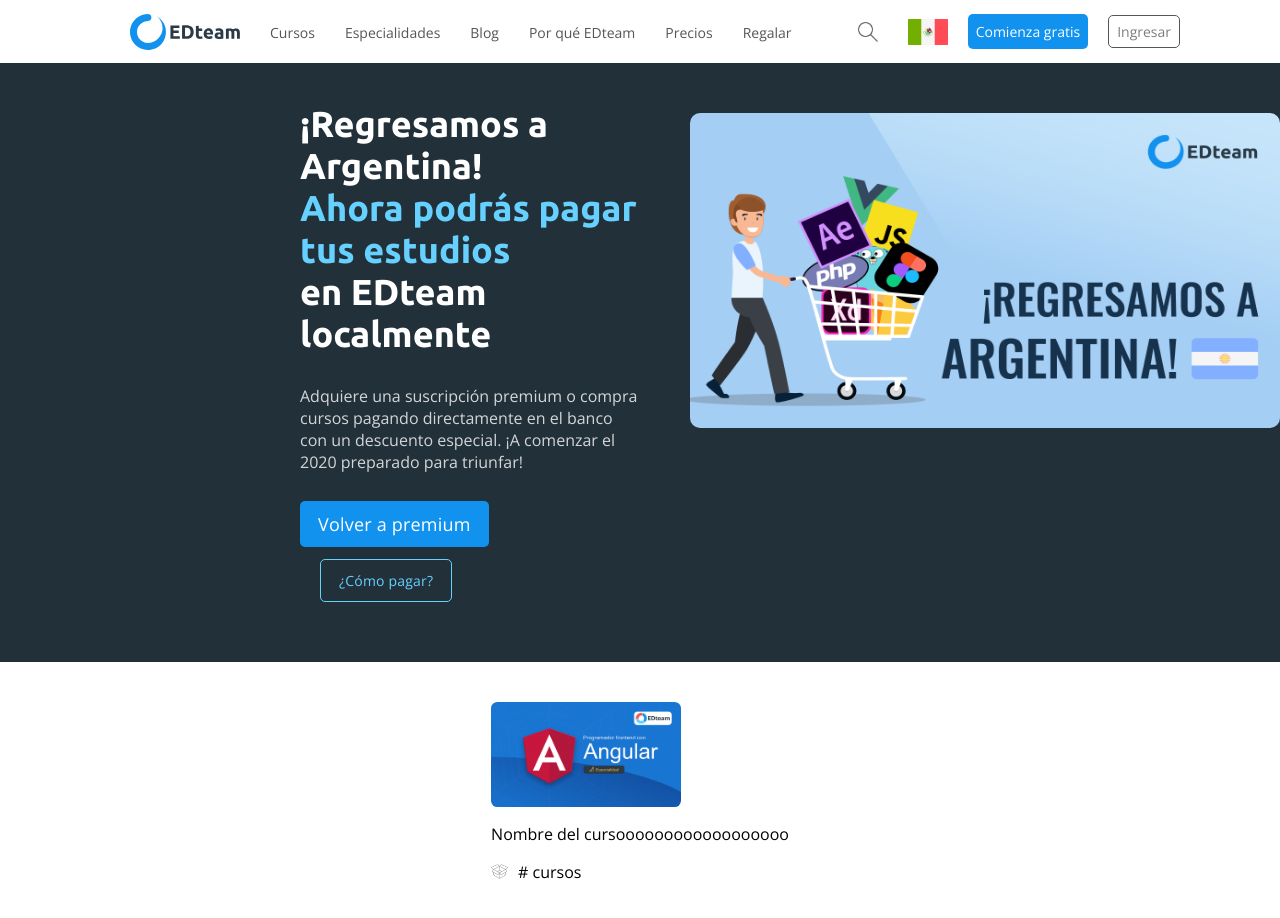
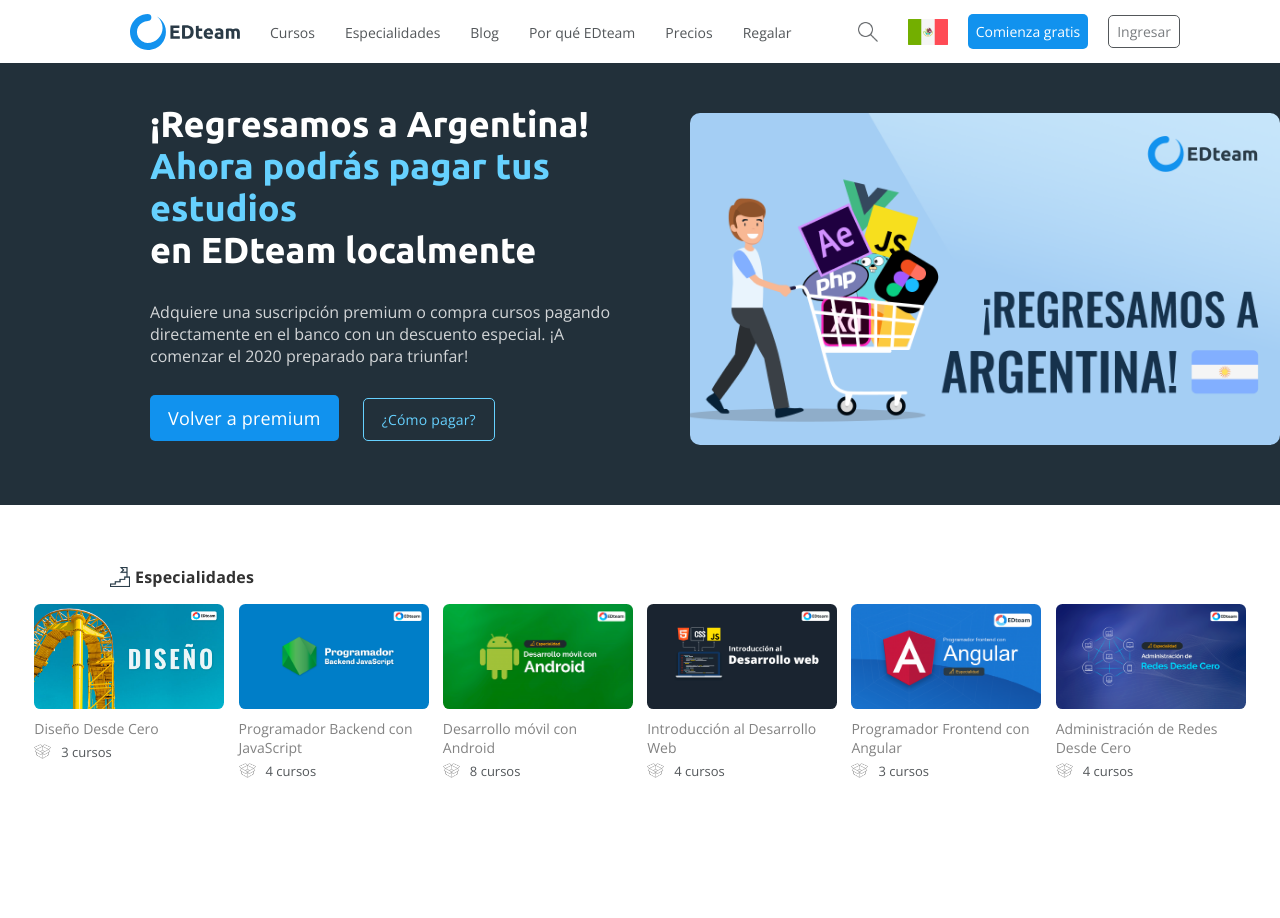
Before and after one commit to SimonArenas/Replicas-paginas-web, a plain HTML site: page Edteam/index.html in a window 1280 px wide. After the commit the page ends 800 px from the top, so only its background shows below. Drawn offline with nearby package versions, Linux system fonts and the light colour scheme.

Commit message:
edteam terminado

```diff
--- a/Edteam/index.html
+++ b/Edteam/index.html
@@ -13,6 +13,7 @@
       href="https://fonts.googleapis.com/css?family=Ubuntu:300,400,700&display=swap"
       rel="stylesheet"
     />
+    <link rel='icon' href='img/logo.svg' type='image/x-icon'/ >
 
     <title>Edteam</title>
   </head>
@@ -70,14 +71,62 @@
           </div>
         </div>
       </section>
-
+      <div class="TextoEspecialidades">
+        <div class="GoalImage"></div>
+        <p>Especialidades</p>
+      </div>
       <section class="especialidades">
         <div class="especialidades-description">
-          <img src="img/angular.png" alt="" />
-          <p id="nombreDelCurso">Nombre del cursoooooooooooooooooo</p>
+          <img src="img/diseño.jpg" alt="" />
+          <p id="nombreDelCurso">Diseño Desde Cero</p>
           <div class="especialidades-detalles">
             <div class="icon-pack"></div>
-            <p># cursos</p>
+            <p>3 cursos</p>
+          </div>
+        </div>
+
+        <div class="especialidades-description">
+          <img src="img/backend.png" alt="" />
+          <p id="nombreDelCurso">Programador Backend con JavaScript</p>
+          <div class="especialidades-detalles">
+            <div class="icon-pack"></div>
+            <p>4 cursos</p>
+          </div>
+        </div>
+
+        <div class="especialidades-description">
+          <img src="img/android.png" alt="" />
+          <p id="nombreDelCurso">Desarrollo móvil con Android</p>
+          <div class="especialidades-detalles">
+            <div class="icon-pack"></div>
+            <p>8 cursos</p>
+          </div>
+        </div>
+
+        <div class="especialidades-description">
+          <img src="img/desarrollo.jpg" alt="" />
+          <p id="nombreDelCurso">Introducción al Desarrollo Web</p>
+          <div class="especialidades-detalles">
+            <div class="icon-pack"></div>
+            <p>4 cursos</p>
+          </div>
+        </div>
+
+        <div class="especialidades-description">
+          <img src="img/angular.png" alt="" />
+          <p id="nombreDelCurso">Programador Frontend con Angular</p>
+          <div class="especialidades-detalles">
+            <div class="icon-pack"></div>
+            <p>3 cursos</p>
+          </div>
+        </div>
+
+        <div class="especialidades-description">
+          <img src="img/redes.png" alt="" />
+          <p id="nombreDelCurso">Administración de Redes Desde Cero</p>
+          <div class="especialidades-detalles">
+            <div class="icon-pack"></div>
+            <p>4 cursos</p>
           </div>
         </div>
       </section>
--- a/Edteam/style.css
+++ b/Edteam/style.css
@@ -129,7 +129,7 @@
 }
 main .banner .banner-left {
   width: 600px;
-  margin-left: 300px;
+  margin-left: 150px;
   color: white;
 }
 
@@ -180,7 +180,7 @@
 
 main .banner .banner-right img {
   width: 590px;
-  height: 315px;
+  object-fit: cover;
   background-repeat: no-repeat;
   background-position: center;
   background-size: contain;
@@ -193,35 +193,41 @@
 
 main .especialidades {
   display: flex;
-  justify-content: center;
-  margin: 40px;
+  justify-content: space-evenly;
+  margin: 0px auto;
   flex-wrap: wrap;
+  width: 1240px;
 }
 
-main .especialidades img{
+main .especialidades img {
   /* margin: 0px 30px; */
   border-radius: 0.4rem;
   width: 190px;
   height: 105px;
+  display: flex;
 }
 
-main .especialidades-description{
+main .especialidades-description {
   display: flex;
   flex-direction: column;
   align-items: flex-start;
 }
 
-main .especialidades-description .especialidades-detalles{
-    margin-top: 0;
-}
-main .especialidades-description .especialidades-detalles{
+main .especialidades-description .especialidades-detalles {
   display: flex;
   flex-direction: row;
-   align-items: center;
+  align-items: flex-start;
+  margin-top: 5px;
+  font-size: 14px;
+  color: #53575a;
+  margin-top: 5px;
+}
 
+main .especialidades-description .especialidades-detalles p {
+  margin-top: 0;
+  font-size: 13px;
 }
-main .especialidades-description .icon-pack{
-
+main .especialidades-description .icon-pack {
   background-image: url(img/box.png);
   width: 17px;
   height: 17px;
@@ -233,6 +239,34 @@
   padding-top: 0;
 }
 
-#nombreDelCurso{
-    margin-bottom: 0;
+#nombreDelCurso {
+  width: 190px;
+  margin-bottom: 0px;
+  font-size: 14px;
+  color: #828282;
+  margin-top: 10px;
 }
+
+.TextoEspecialidades {
+
+  display: flex;
+  align-items: center;
+  margin: 45px 0 0 110px;
+}
+
+.TextoEspecialidades p{
+  padding: 0;
+  margin-left: 5px;
+  font-weight: 700;
+  opacity: 80%;
+  letter-spacing: .2px;}
+
+.TextoEspecialidades .GoalImage {
+  background-image: url(img/goal.png);
+  background-repeat: no-repeat;
+  background-position: center;
+  background-size: contain;
+
+  width: 20px;
+  height: 20px;
+}
```
Also changed, not shown: Edteam/img/android.png (added), Edteam/img/backend.png (added), Edteam/img/desarrollo.jpg (added), Edteam/img/goal.png (added), Edteam/img/redes.png (added), Edteam/original.PNG (added), Edteam/replica.png (added). Lines whose indentation alone changed are shown as unchanged.
